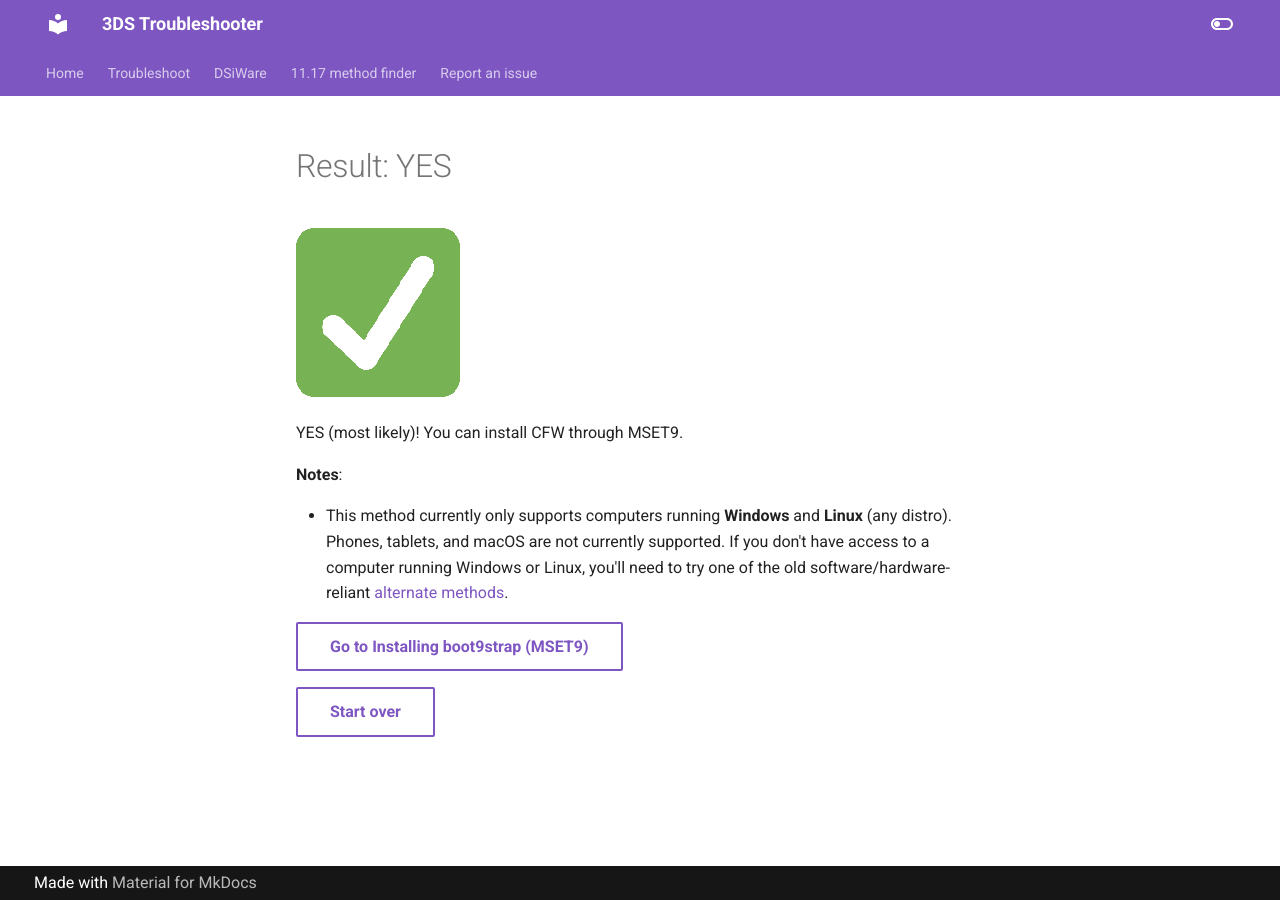
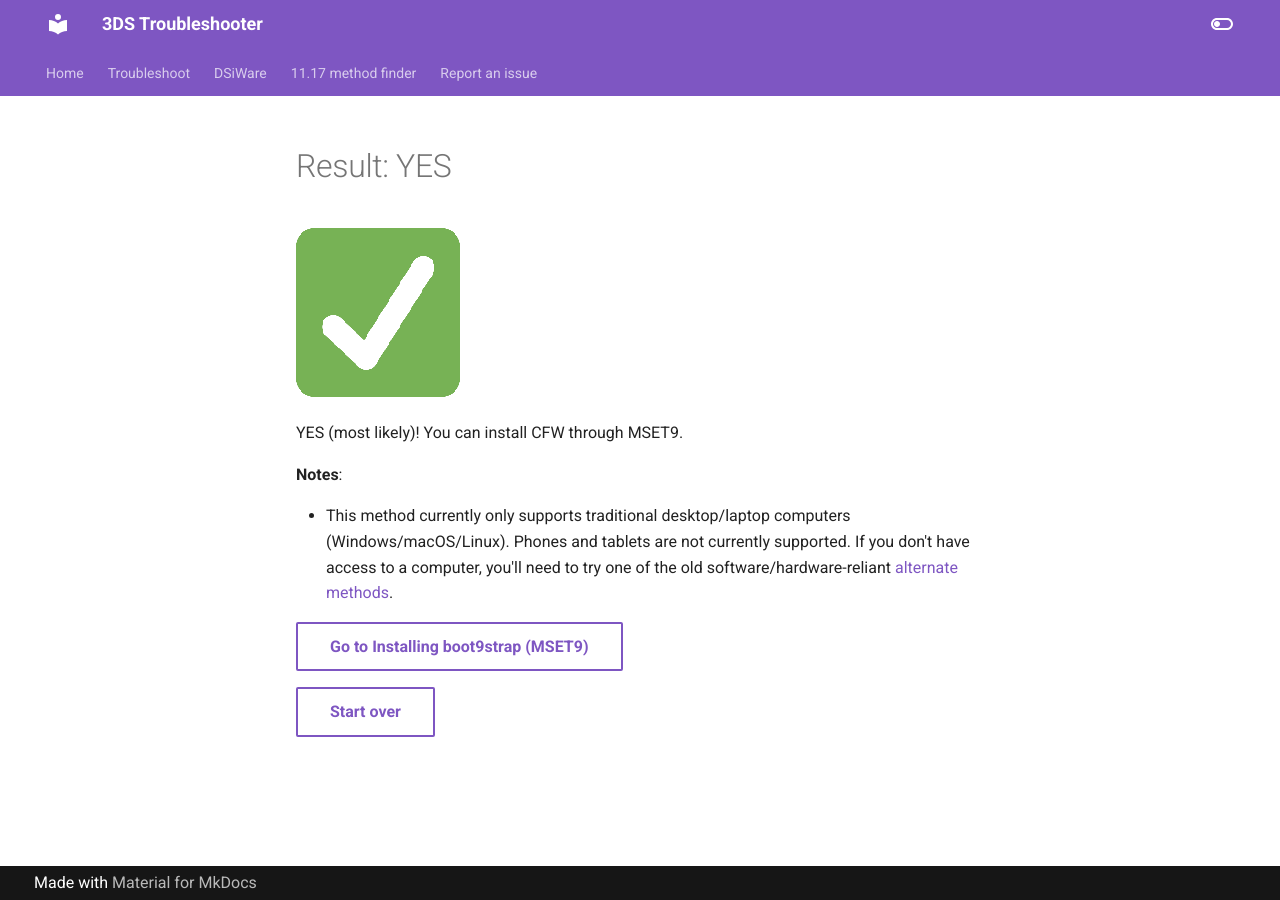
Before and after one commit to lilyuwuu/troubleshoot, an MkDocs documentation site: the page built from docs/seventeen/mset9.md, in a window 1280 px wide. Built offline with MkDocs 1.6.1 and Material for MkDocs 9.7.7, drawn with Linux system fonts in a browser that asks for light colours.

Commit message:
mset9: macos support

```diff
--- a/docs/seventeen/mset9.md
+++ b/docs/seventeen/mset9.md
@@ -6,7 +6,7 @@ YES (most likely)! You can install CFW through MSET9.
 
 **Notes**:
 
-+ This method currently only supports computers running **Windows** and **Linux** (any distro). Phones, tablets, and macOS are not currently supported. If you don't have access to a computer running Windows or Linux, you'll need to try one of the old software/hardware-reliant [alternate methods](/seventeen/hardware).
++ This method currently only supports traditional desktop/laptop computers (Windows/macOS/Linux). Phones and tablets are not currently supported. If you don't have access to a computer, you'll need to try one of the old software/hardware-reliant [alternate methods](/seventeen/hardware).
 
 [Go to Installing boot9strap (MSET9)](https://3ds.hacks.guide/installing-boot9strap-(mset9)){ .md-button }
 
```
